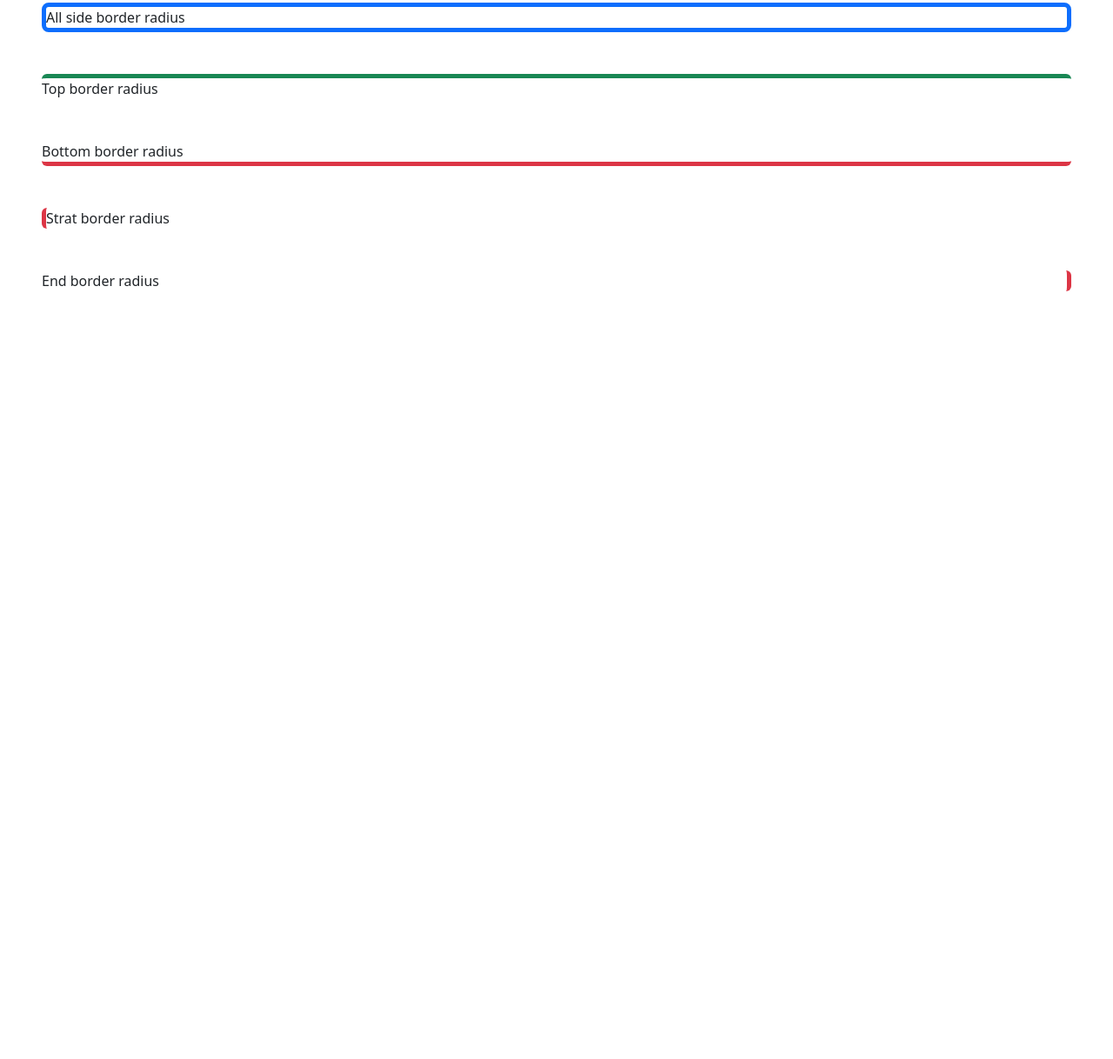
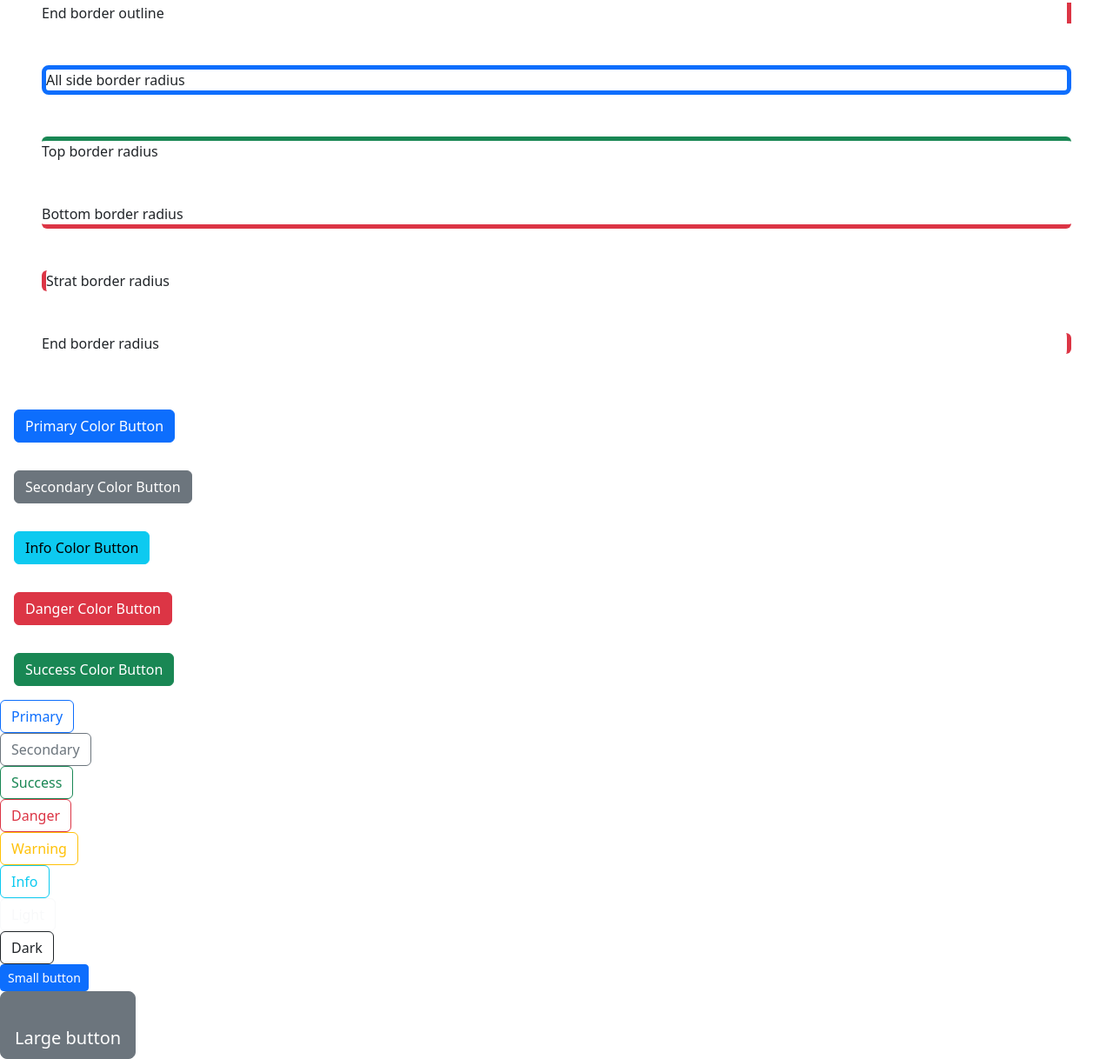
Before and after one commit to ali1924/Milestone-03-Recap, a plain HTML site: page explore bootstrap/offline-bs-index.html in a window 1280 px wide. Shown: the part 3185-4403 px from the top of the page at 87% size. Before the commit the page ends 3568 px from the top, so only its background shows below. Drawn offline with Linux system fonts and the light colour scheme.

Commit message:
button color,outline and size

```diff
--- a/explore bootstrap/offline-bs-index.html
+++ b/explore bootstrap/offline-bs-index.html
@@ -99,6 +99,7 @@
       <p class="border-bottom border-5 border-danger m-5">Bottom border</p>
       <p class="border-start border-5 border-danger m-5">Strat border</p>
       <p class="border-end border-5 border-danger m-5">End border</p>
+      <p class="border-end border-5 border-danger m-5">End border outline</p>
     </div>
     <!-- border radius -->
     <div>
@@ -122,6 +123,34 @@
         End border radius
       </p>
     </div>
+
+    <!-- Button -->
+    <div>
+      <button class="btn btn-primary m-3">Primary Color Button</button><br />
+      <button class="btn btn-secondary m-3">Secondary Color Button</button
+      ><br />
+      <button class="btn btn-info m-3">Info Color Button</button><br />
+      <button class="btn btn-danger m-3">Danger Color Button</button><br />
+      <button class="btn btn-success m-3">Success Color Button</button><br />
+    </div>
+    <!-- button outline -->
+    <div>
+      <button class="btn btn-outline-primary">Primary</button><br />
+      <button class="btn btn-outline-secondary">Secondary</button><br />
+      <button class="btn btn-outline-success">Success</button><br />
+      <button class="btn btn-outline-danger">Danger</button><br />
+      <button class="btn btn-outline-warning">Warning</button><br />
+      <button class="btn btn-outline-info">Info</button><br />
+      <button class="btn btn-outline-light">Light</button><br />
+      <button class="btn btn-outline-dark">Dark</button><br />
+    </div>
+    <!-- button size -->
+    <div>
+      <button type="button" class="btn btn-primary btn-sm">Small button</button> <br>
+      <button type="button" class="btn btn-secondary btn-lg"><br>
+        Large button
+      </button>
+    </div>
     <!-- bootstrap offline js file  -->
     <script src="./js/bootstrap.min.js"></script>
   </body>
```
